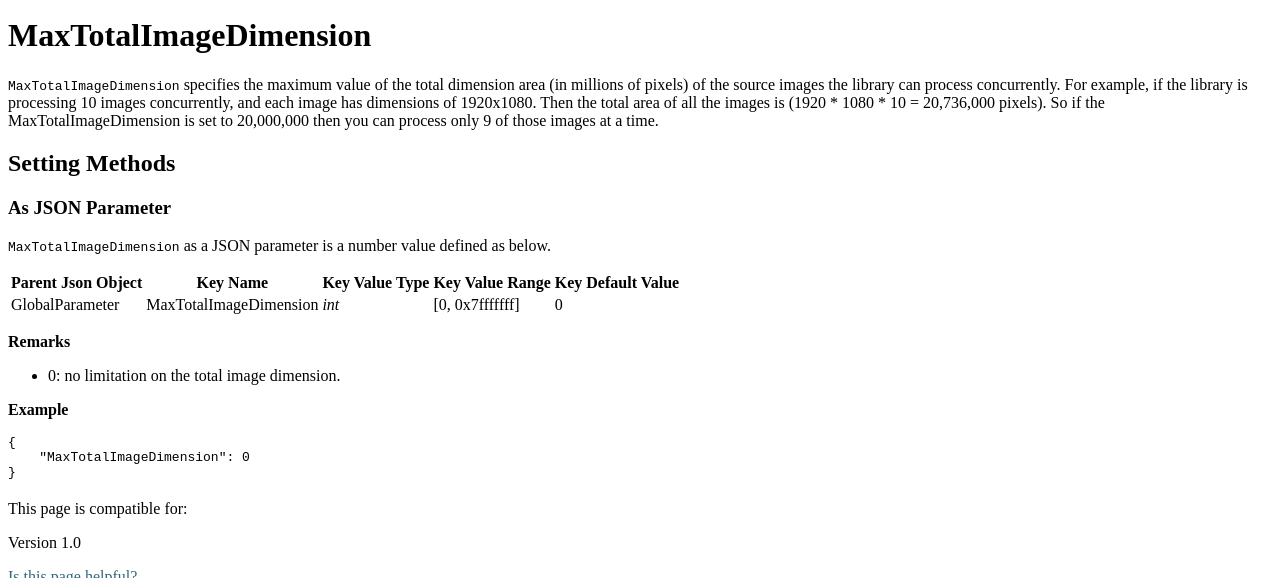
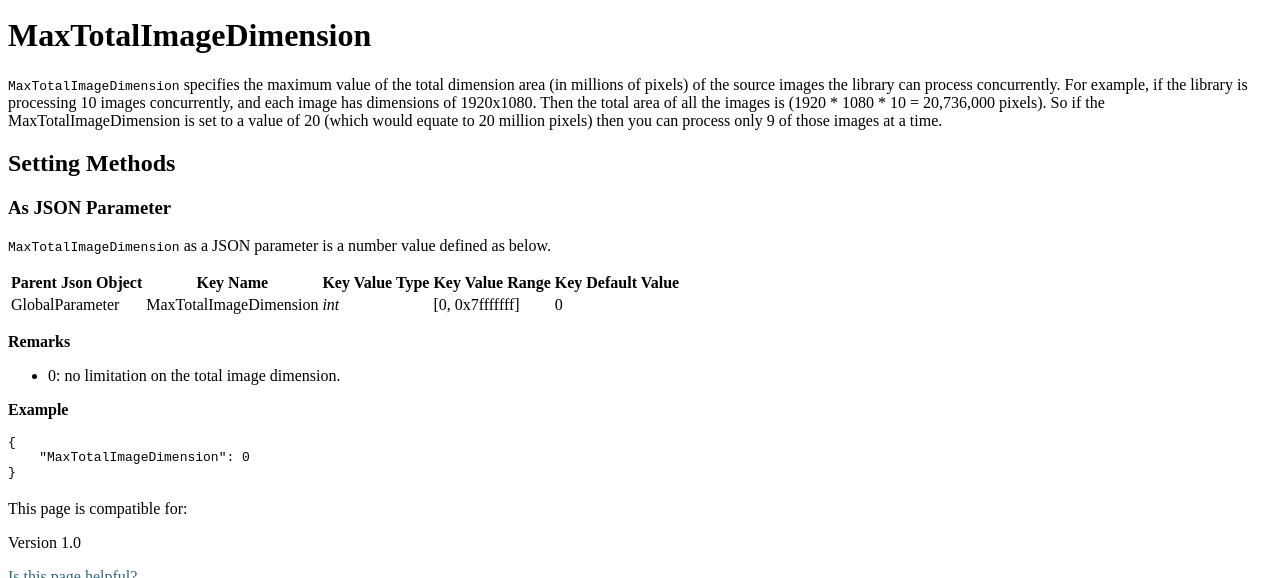
Before and after one commit to dynamsoft-docs/document-normalizer-docs, a Jekyll site: the page built from parameters/reference/max-total-image-dimension.md, in a window 1280 px wide and 900 px high, scrolled down 367 px, cut to the strip 184-762 px from the top of the window. Built offline with Jekyll 4.4.1, drawn with Linux system fonts in a browser that asks for light colours.

Commit message:
Update max-total-image-dimension.md

```diff
--- a/parameters/reference/max-total-image-dimension.md
+++ b/parameters/reference/max-total-image-dimension.md
@@ -7,7 +7,7 @@ description: Dynamsoft Document Normalizer Parameter Reference - MaxTotalImageDi
 
 # MaxTotalImageDimension
 
-`MaxTotalImageDimension` specifies the maximum value of the total dimension area (in millions of pixels) of the source images the library can process concurrently. For example, if the library is processing 10 images concurrently, and each image has dimensions of 1920x1080. Then the total area of all the images is (1920 * 1080 * 10 = 20,736,000 pixels). So if the MaxTotalImageDimension is set to 20,000,000 then you can process only 9 of those images at a time.
+`MaxTotalImageDimension` specifies the maximum value of the total dimension area (in millions of pixels) of the source images the library can process concurrently. For example, if the library is processing 10 images concurrently, and each image has dimensions of 1920x1080. Then the total area of all the images is (1920 * 1080 * 10 = 20,736,000 pixels). So if the MaxTotalImageDimension is set to a value of 20 (which would equate to 20 million pixels) then you can process only 9 of those images at a time.
 
 ## Setting Methods
 
```
